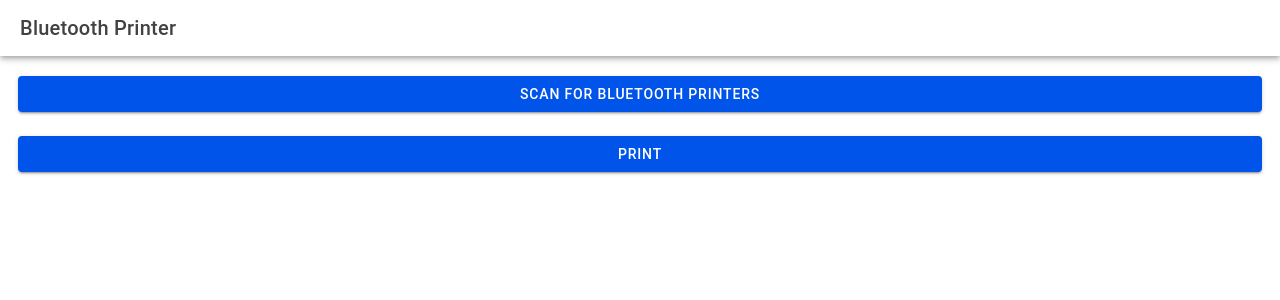
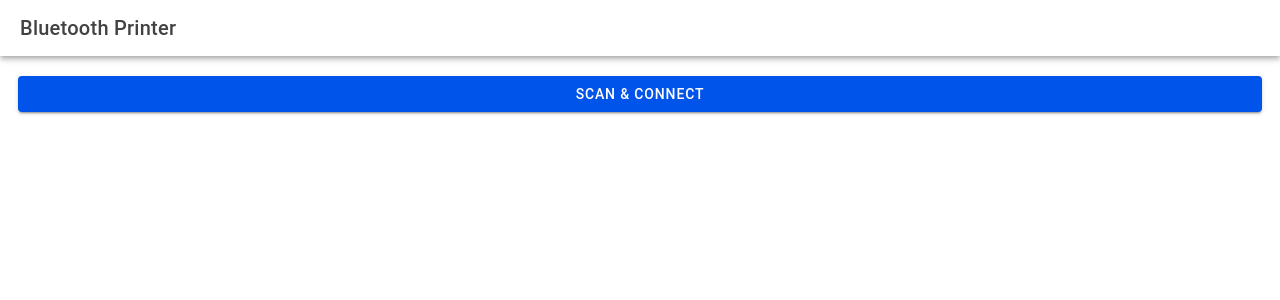
Before and after one commit to pefad/printer, a React (Vite) app: page /home in a window 1280 px wide. Shown: the top 300 px of the page. Built offline with nearby package versions, Linux system fonts and the light colour scheme.

Commit message:
Update Home.tsx

```diff
--- a/src/pages/Home.tsx
+++ b/src/pages/Home.tsx
@@ -6,128 +6,115 @@ import {
   IonTitle,
   IonContent,
   IonButton,
-  IonList,
-  IonItem,
-  IonLabel,
+  IonText,
+  IonLoading
 } from '@ionic/react';
-
-import { BluetoothLe } from '@capacitor-community/bluetooth-le';
-
-type CustomDevice = {
-  deviceId: string;
-  name?: string;
-};
+import { BleClient, BleService, textToDataView } from '@capacitor-community/bluetooth-le';
 
 const Home: React.FC = () => {
-  const [devices, setDevices] = useState<CustomDevice[]>([]);
-  const [selectedDeviceId, setSelectedDeviceId] = useState<string | null>(null);
-  const [characteristics, setCharacteristics] = useState<any[]>([]);
+  const [deviceId, setDeviceId] = useState<string>('');
+  const [serviceUuid, setServiceUuid] = useState<string>('');
+  const [characteristicUuid, setCharacteristicUuid] = useState<string>('');
+  const [loading, setLoading] = useState<boolean>(false);
 
-  // Initialize Bluetooth LE
-  const initializeBluetooth = async () => {
-    try {
-      await BluetoothLe.initialize();
-    } catch (error: any) {
-      alert("Bluetooth initialization failed: " + error.message);
+  const initializeBLE = async () => {
+    await BleClient.initialize({ androidNeverForLocation: true });
+  };
+
+  const verifyAndEnable = async () => {
+    const isEnabled = await BleClient.isEnabled();
+    if (!isEnabled) {
+      await BleClient.enable();
     }
   };
 
-  // Function to scan for nearby Bluetooth printers
-  const scanForPrinters = async () => {
-    setDevices([]); // Clear any previously listed devices
-    await initializeBluetooth(); // Initialize Bluetooth
+  const scanAndConnect = async () => {
+    setLoading(true);
+    try {
+      await verifyAndEnable();
+      await initializeBLE();
 
-    const listener = await BluetoothLe.addListener(
-      'onScanResult',
-      (result: any) => {
-        const device = result?.device;
-        if (device?.deviceId) {
-          const foundDevice: CustomDevice = {
-            deviceId: device.deviceId,
-            name: device.name,
-          };
+      const device = await BleClient.requestDevice({ allowDuplicates: false });
+      if (!device) throw new Error('No device selected');
 
-          setDevices((prev) => {
-            const exists = prev.find((d) => d.deviceId === foundDevice.deviceId);
-            if (!exists) {
-              return [...prev, foundDevice];
-            }
-            return prev;
-          });
-        }
+      await BleClient.connect(device.deviceId);
+      setDeviceId(device.deviceId);
+
+      const services: BleService[] = await BleClient.getServices(device.deviceId);
+      const service = services[0];
+      const characteristic = service?.characteristics[0];
+
+      if (!service || !characteristic) {
+        throw new Error('Service or Characteristic not found');
       }
-    );
 
-    // Start scanning for Bluetooth devices
-    await BluetoothLe.requestLEScan({ allowDuplicates: false });
-
-    // Stop the scan after 10 seconds
-    setTimeout(async () => {
-      await BluetoothLe.stopLEScan();
-      await listener.remove();
-    }, 10000);
-  };
-
-  // Function to connect to the selected device and discover characteristics
-  const connectAndDiscover = async (deviceId: string) => {
-    setSelectedDeviceId(deviceId);
-    try {
-      await BluetoothLe.connect({ deviceId });
-      alert('Connected to device: ' + deviceId);
-
-      // Discover characteristics of the connected device
-      const characteristicsResult = await BluetoothLe.discoverCharacteristics({
-        deviceId,
-      });
-
-      // Log characteristics result
-      alert('Discovered characteristics result: ' + JSON.stringify(characteristicsResult));
-
-      // Check if characteristics are available and set them
-      if (characteristicsResult && characteristicsResult.characteristics) {
-        setCharacteristics(characteristicsResult.characteristics);
-      }
-    } catch (error: any) {
-      alert('Failed to connect or discover characteristics: ' + error.message);
+      setServiceUuid(service.uuid);
+      setCharacteristicUuid(characteristic.uuid);
+    } catch (err) {
+      alert('Error: ' + err);
+    } finally {
+      setLoading(false);
     }
   };
 
-  // Function to print after reading characteristics
-  const printData = async () => {
-    if (!selectedDeviceId || characteristics.length === 0) {
-      alert('Please connect to a device and read characteristics first.');
-      return;
-    }
+  const write = async (data: Uint8Array | string) => {
+    const buffer = typeof data === 'string' ? textToDataView(data) : new DataView(data.buffer);
+    await BleClient.write(deviceId, serviceUuid, characteristicUuid, buffer);
+  };
 
-    // Assuming the writable characteristic UUID is part of the discovered characteristics
-    const writableCharacteristic = characteristics.find((char) => char.properties.write);
-    if (!writableCharacteristic) {
-      alert('No writable characteristic found.');
-      return;
-    }
+  const lineFeed = async () => write(new Uint8Array([10]));
+  const turnOnBold = async () => write(new Uint8Array([27, 69, 1]));
+  const turnOffBold = async () => write(new Uint8Array([27, 69, 0]));
+  const feedLeft = async () => write(new Uint8Array([27, 97, 0]));
+  const feedCenter = async () => write(new Uint8Array([27, 97, 1]));
+  const feedRight = async () => write(new Uint8Array([27, 97, 2]));
+  const underline = async () => {
+    await lineFeed();
+    await write('-'.repeat(30));
+  };
+  const newEmptyLine = async () => {
+    await lineFeed();
+    await write(' '.repeat(18) + '\n');
+  };
+  const writeData = async (text: string) => {
+    await lineFeed();
+    await write(text);
+  };
 
-    const writableServiceUuid = writableCharacteristic.service;
-    const writableCharUuid = writableCharacteristic.uuid;
+  const disconnect = async () => {
+    await BleClient.disconnect(deviceId);
+    alert('Disconnected');
+  };
 
-    const html = `<b>Hello Printer</b><br>Printed from Ionic React app!`;
-    const plainText = html
-      .replace(/<br\s*\/?>/gi, '\n')
-      .replace(/<\/?[^>]+(>|$)/g, '') + '\n\n\n';
+  const handlePrint = async () => {
+    setLoading(true);
+    try {
+      await turnOnBold();
+      await feedCenter();
+      await writeData('Kingsconcept POS');
+      await underline();
+      await turnOffBold();
 
-    const encoded = new TextEncoder().encode(plainText);
-    const base64 = btoa(String.fromCharCode(...encoded));
+      await feedRight();
+      await writeData(`Date: ${new Date().toLocaleString()}`);
 
-    try {
-      // Write data to the printer
-      await BluetoothLe.write({
-        deviceId: selectedDeviceId,
-        service: writableServiceUuid,
-        characteristic: writableCharUuid,
-        value: base64,
-      });
-      alert('Printed successfully!');
-    } catch (error: any) {
-      alert('Print failed: ' + (error.message || 'Unknown error'));
+      await feedLeft();
+      await writeData(`Customer: John Doe`);
+      await writeData(`Item: iPhone 13`);
+      await writeData(`Qty: 1    Price: ₦500,000`);
+
+      await newEmptyLine();
+      await feedCenter();
+      await writeData('Please collect after one hour.');
+      await writeData('--- Thank you ---');
+      await feedLeft();
+
+      await newEmptyLine();
+      await disconnect();
+    } catch (err) {
+      alert('Print failed: ' + err);
+    } finally {
+      setLoading(false);
     }
   };
 
@@ -139,28 +126,18 @@ const Home: React.FC = () => {
         </IonToolbar>
       </IonHeader>
       <IonContent className="ion-padding">
-        <IonButton expand="block" onClick={scanForPrinters}>
-          Scan for Bluetooth Printers
-        </IonButton>
-
-        <IonList>
-          {devices.map((device, idx) => (
-            <IonItem
-              key={idx}
-              button
-              onClick={() => connectAndDiscover(device.deviceId)}
-            >
-              <IonLabel>
-                {device.name || 'Unnamed Device'}<br />
-                <small>{device.deviceId}</small>
-              </IonLabel>
-            </IonItem>
-          ))}
-        </IonList>
-
-        <IonButton expand="block" onClick={printData}>
-          Print
-        </IonButton>
+        <IonButton expand="block" onClick={scanAndConnect}>Scan & Connect</IonButton>
+        {deviceId && (
+          <IonText>
+            <p>Connected to: <strong>{deviceId}</strong></p>
+          </IonText>
+        )}
+        {deviceId && serviceUuid && characteristicUuid && (
+          <IonButton expand="block" color="success" onClick={handlePrint}>
+            Print Receipt
+          </IonButton>
+        )}
+        <IonLoading isOpen={loading} message={'Please wait...'} />
       </IonContent>
     </IonPage>
   );
```
